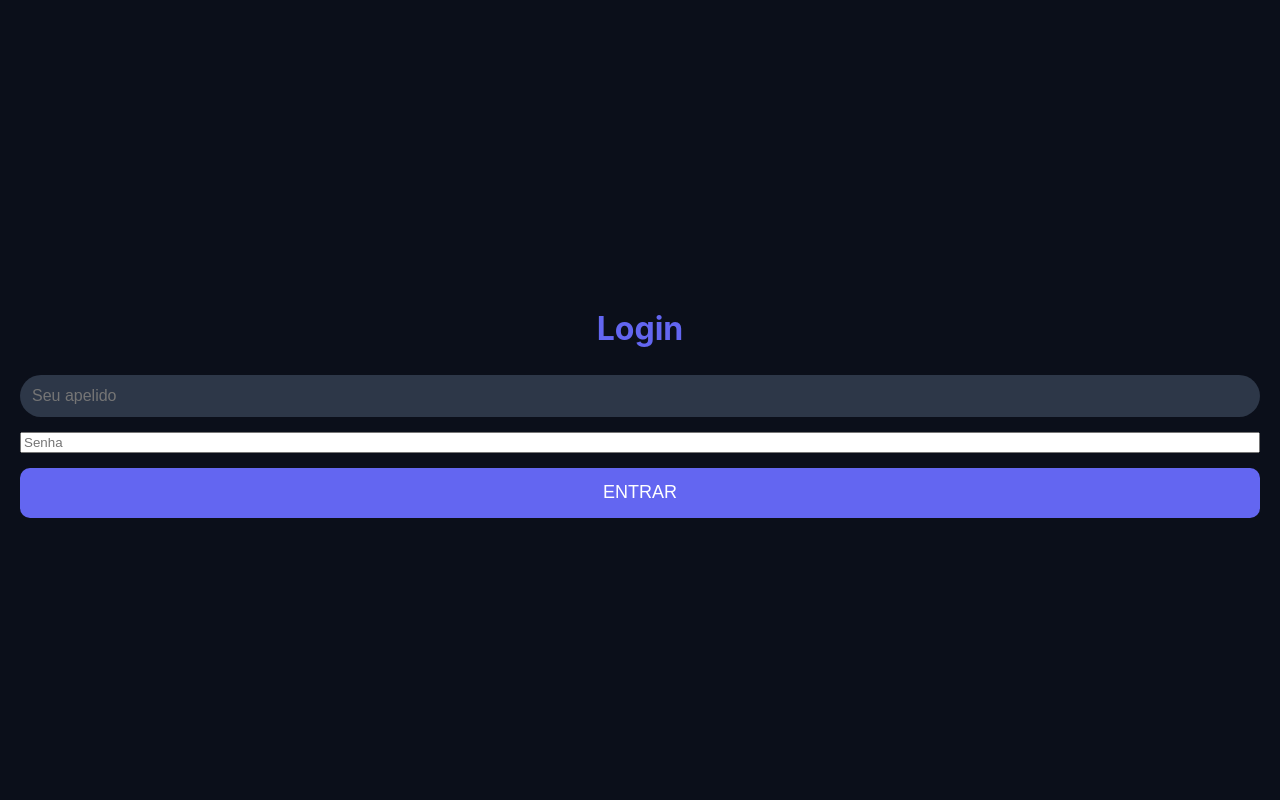
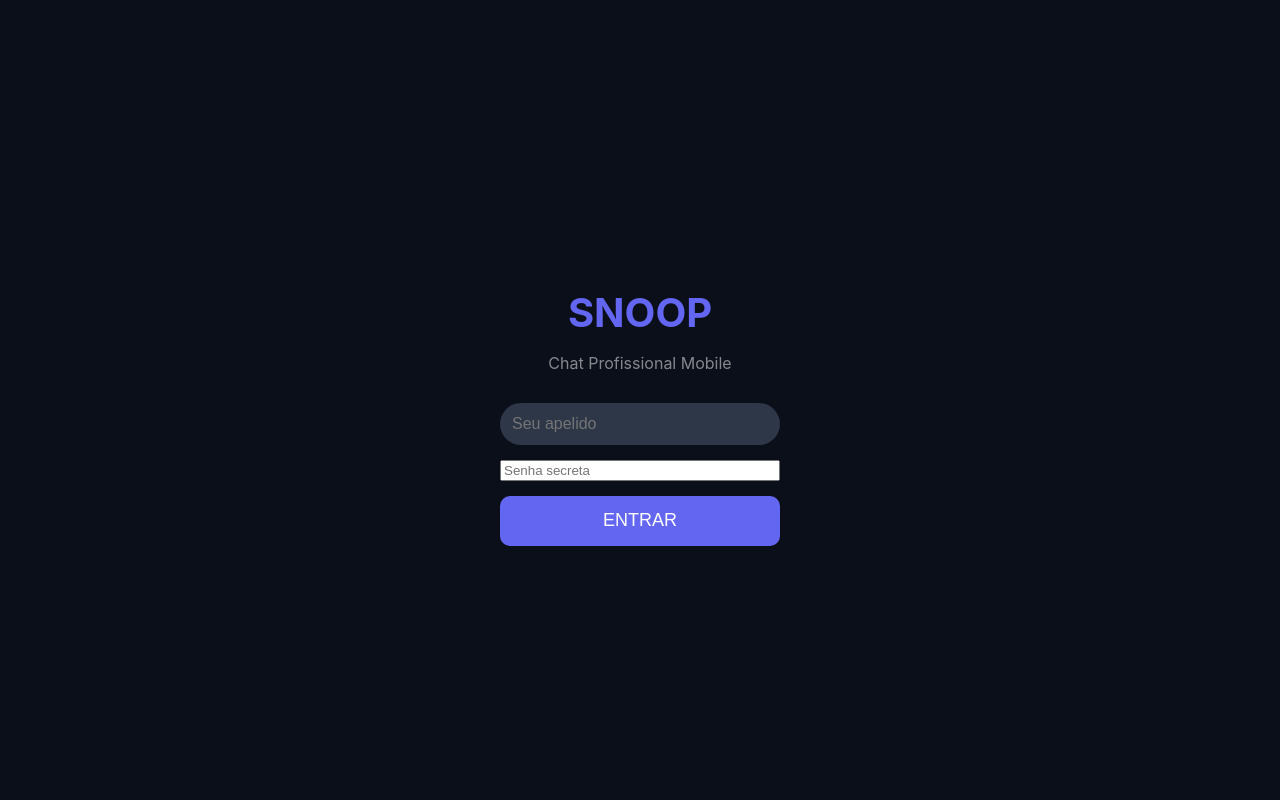
Before and after one commit to obarretinbb-design/CHATMARECHAL, a Flask app: page / in a window 1280 px wide. Run offline with Flask 3, Linux system fonts and the light colour scheme.

Commit message:
Revamp login page layout and styles
Updated the login page with new title and styling.

```diff
--- a/templates/login.html
+++ b/templates/login.html
@@ -4,14 +4,14 @@
     <meta charset="UTF-8">
     <meta name="viewport" content="width=device-width, initial-scale=1.0, maximum-scale=1.0, user-scalable=no">
     <link rel="stylesheet" href="/static/style.css">
-    <title>Login</title>
 </head>
-<body style="display: flex; align-items: center; justify-content: center; padding: 20px;">
-    <div style="width: 100%; text-align: center;">
-        <h2 style="color: #6366f1; font-size: 2em;">Login</h2>
+<body style="display: flex; align-items: center; justify-content: center; position: relative;">
+    <div style="width: 100%; max-width: 320px; text-align: center; padding: 20px;">
+        <h2 style="color: #6366f1; font-size: 2.5em; margin-bottom: 10px;">SNOOP</h2>
+        <p style="opacity: 0.5; margin-bottom: 30px;">Chat Profissional Mobile</p>
         <form method="POST" style="display: flex; flex-direction: column; gap: 15px;">
             <input type="text" name="nome" placeholder="Seu apelido" required style="width: 100%;">
-            <input type="password" name="senha" placeholder="Senha" required style="width: 100%;">
+            <input type="password" name="senha" placeholder="Senha secreta" required style="width: 100%;">
             <button type="submit" style="width: 100%; border-radius: 10px; height: 50px;">ENTRAR</button>
         </form>
     </div>
```
